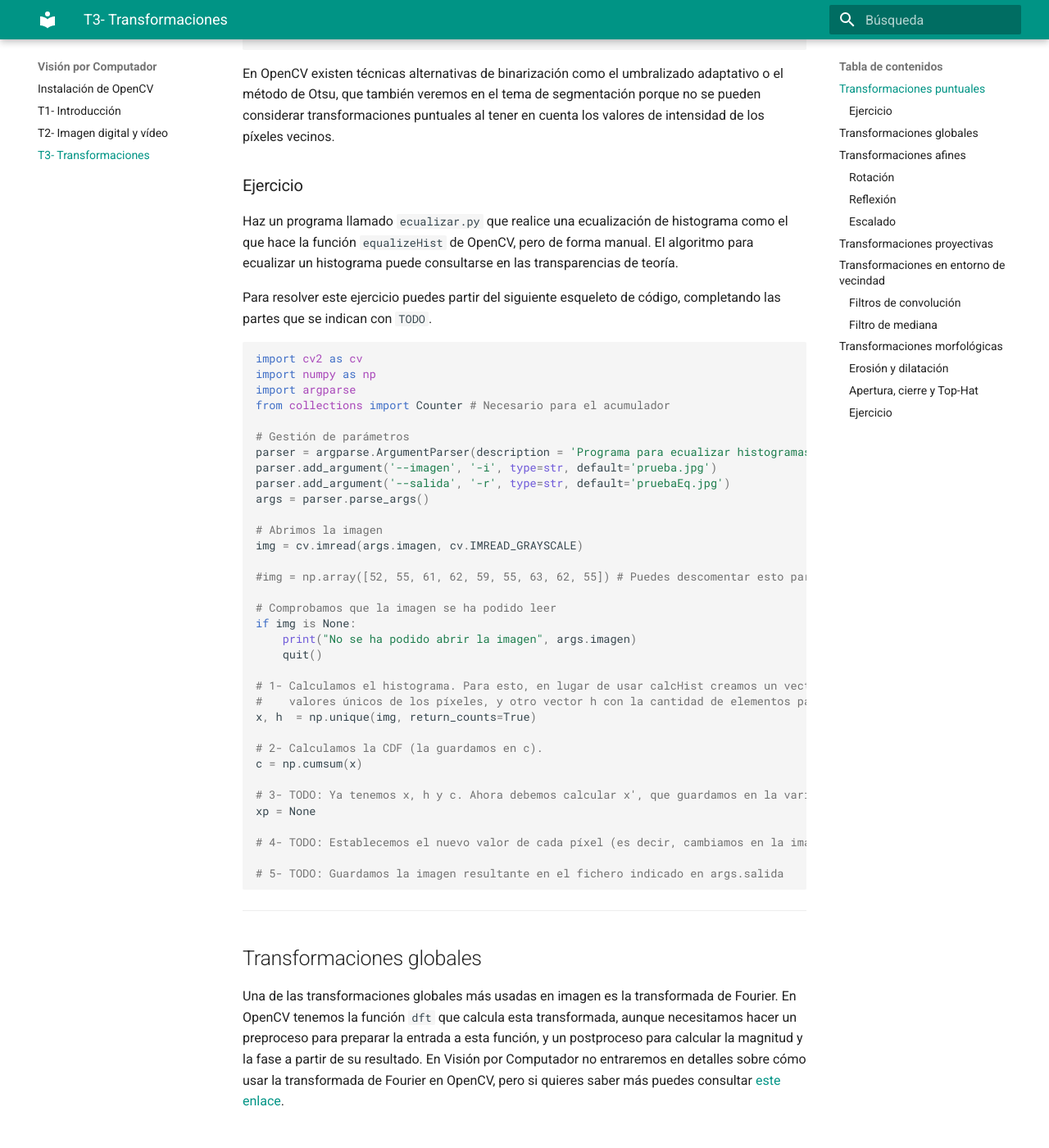
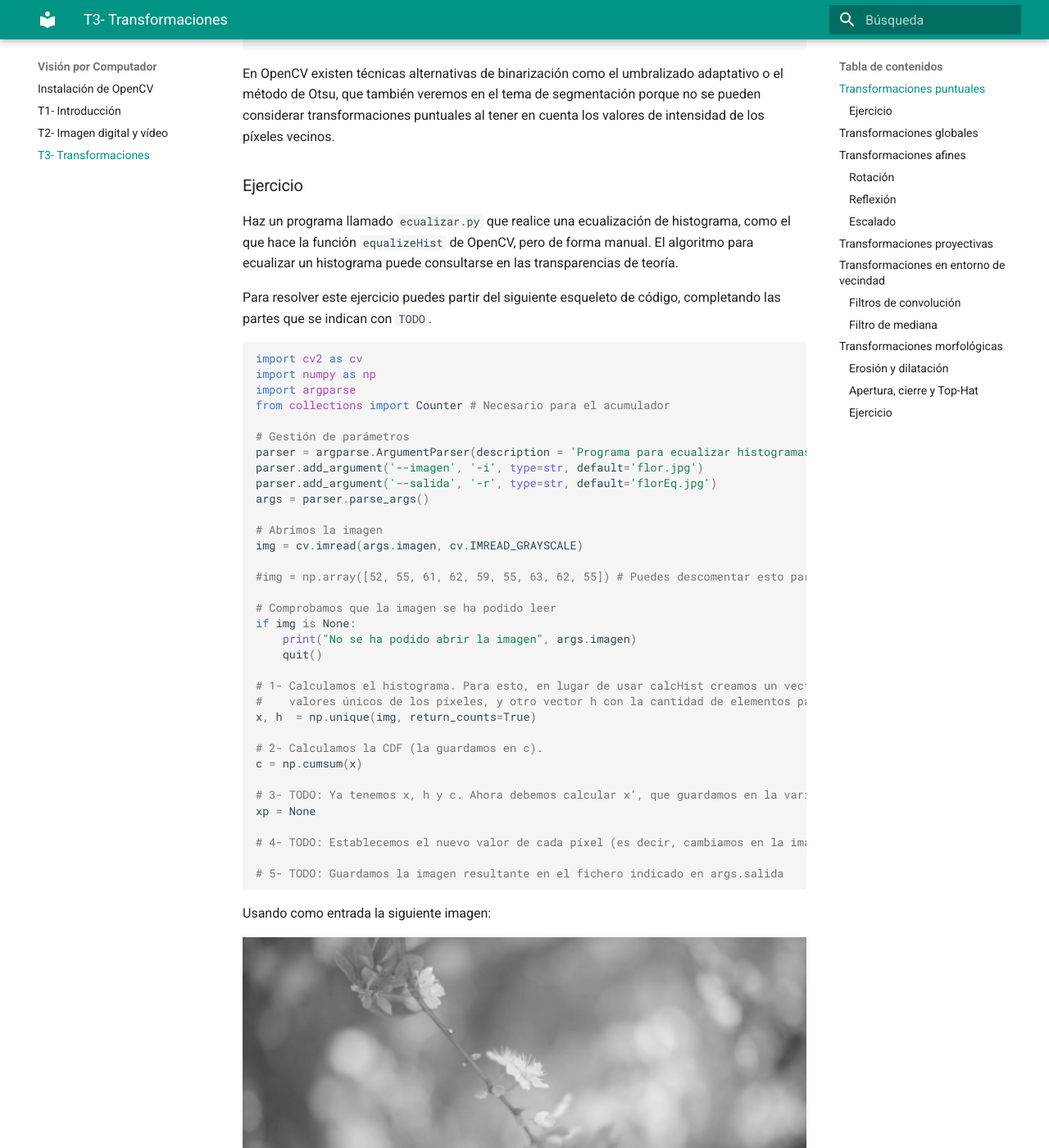
Before and after one commit to pertusa/VisionPorComputador, an MkDocs documentation site: the page built from docs/transformaciones.md, in a window 1280 px wide and 1400 px high, scrolled down 1353 px. Shown: the whole window at 82% size. Built offline with MkDocs 1.6.1 and Material for MkDocs 9.7.7, drawn with Linux system fonts in a browser that asks for light colours; some of the changed text lies outside the part shown.

Commit message:
Sample added

````diff
--- a/docs/transformaciones.md
+++ b/docs/transformaciones.md
@@ -50,7 +50,7 @@
 
 ### Ejercicio
 
-Haz un programa llamado `ecualizar.py` que realice una ecualización de histograma como el que hace la función `equalizeHist` de OpenCV, pero de forma manual. El algoritmo para ecualizar un histograma puede consultarse en las transparencias de teoría.
+Haz un programa llamado `ecualizar.py` que realice una ecualización de histograma, como el que hace la función `equalizeHist` de OpenCV, pero de forma manual. El algoritmo para ecualizar un histograma puede consultarse en las transparencias de teoría.
 
 Para resolver este ejercicio puedes partir del siguiente esqueleto de código, completando las partes que se indican con `TODO`.
 
@@ -63,8 +63,8 @@
 
 # Gestión de parámetros
 parser = argparse.ArgumentParser(description = 'Programa para ecualizar histogramas sin usar calcHist')
-parser.add_argument('--imagen', '-i', type=str, default='prueba.jpg')
-parser.add_argument('--salida', '-r', type=str, default='pruebaEq.jpg')
+parser.add_argument('--imagen', '-i', type=str, default='flor.jpg')
+parser.add_argument('--salida', '-r', type=str, default='florEq.jpg')
 args = parser.parse_args()
 
 # Abrimos la imagen
@@ -92,6 +92,14 @@
 # 5- TODO: Guardamos la imagen resultante en el fichero indicado en args.salida
 
 ```
+
+Usando como entrada la siguiente imagen:
+
+![Imagen de entrada](images/transformaciones/flor.jpg)
+
+La salida debería ser:
+
+![Imagen ecualizada](images/transformaciones/florEq.jpg)
 
 ---
 
````
Also changed, not shown: docs/images/transformaciones/flor.jpg (added), docs/images/transformaciones/florEq.jpg (added).
